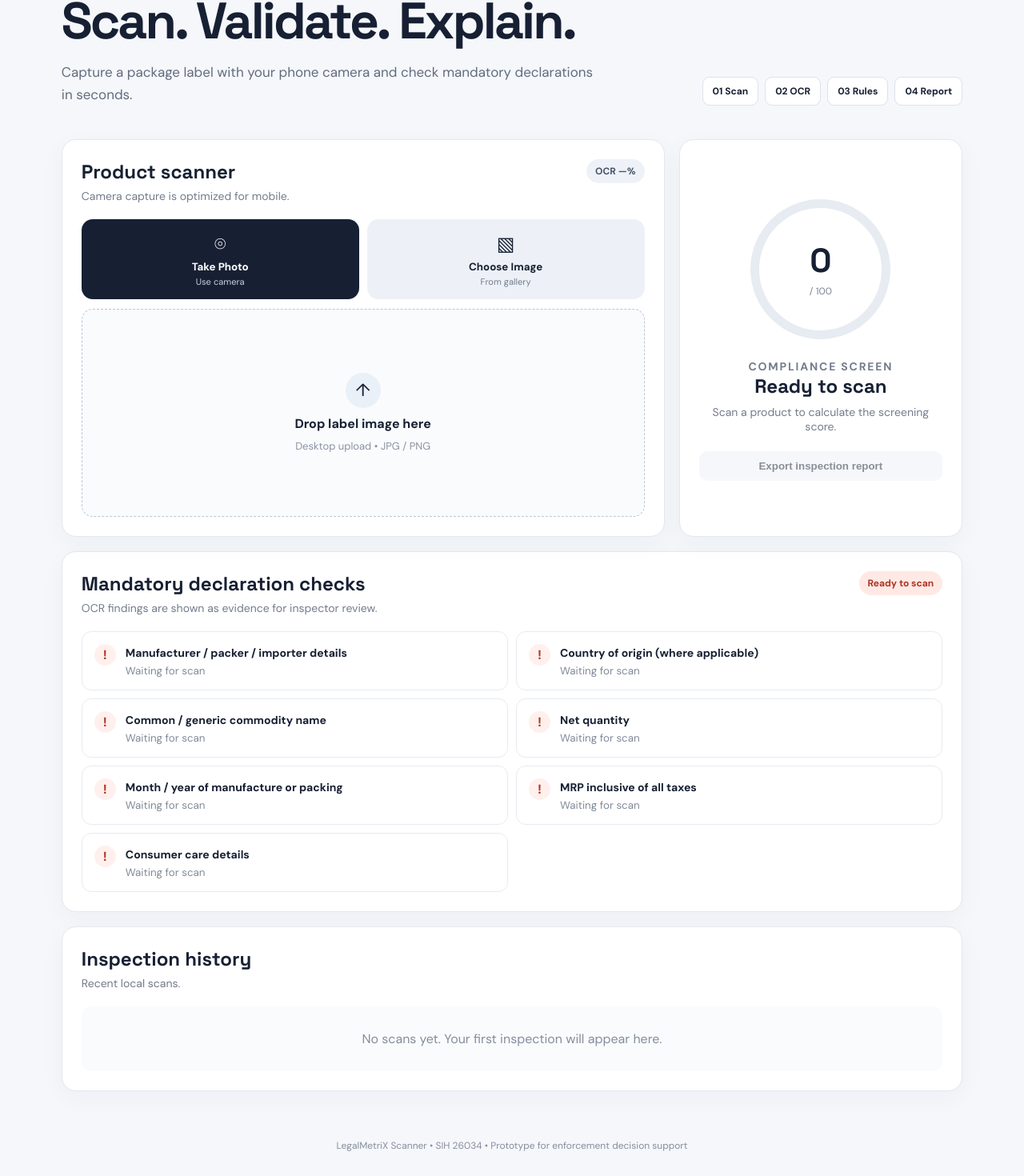
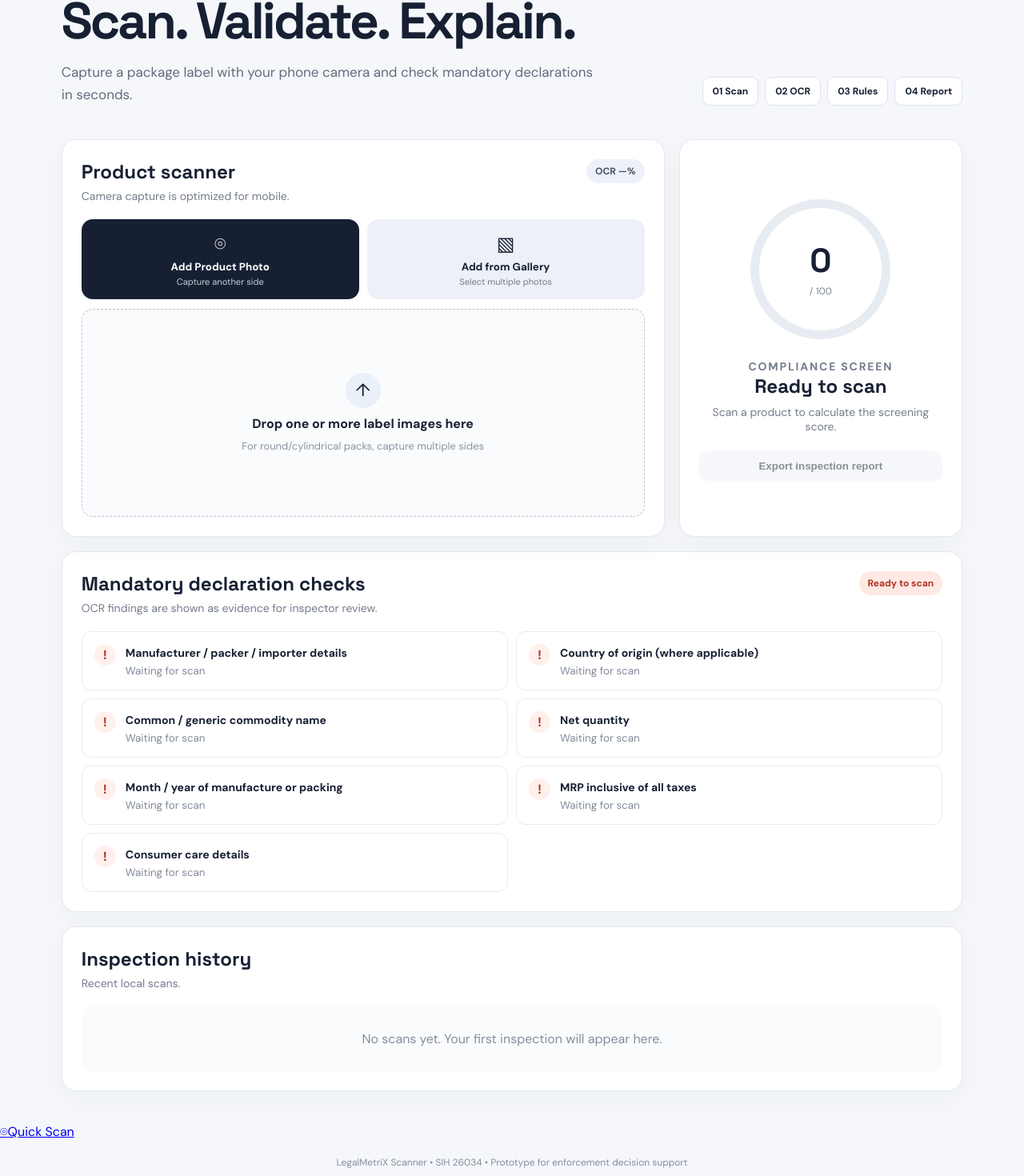
Before and after one commit to sumitjoshiakit-web/SIH-2026, a React (Vite) app in the folder frontend/: page / in a window 1280 px wide. Shown: the part 167-1637 px from the top of the page at 80% size. Built offline with nearby package versions, Linux system fonts and the light colour scheme.

Commit message:
Add multi-photo product scanning and quick scanner entry

```diff
--- a/frontend/src/main.jsx
+++ b/frontend/src/main.jsx
@@ -25,6 +25,7 @@ const FIELD_PATTERNS = {
 
 function App() {
   const [file, setFile] = useState(null);
+  const [files, setFiles] = useState([]);
   const [preview, setPreview] = useState('');
   const [ocrText, setOcrText] = useState('');
   const [confidence, setConfidence] = useState(0);
@@ -49,7 +50,7 @@ function App() {
   }
 
   async function scan() {
-    if (!file) return;
+    if (!files.length) return;
     setBusy(true); setError('');
     try {
       const result = await Tesseract.recognize(file, 'eng', {
@@ -58,13 +59,13 @@ function App() {
       const text = result.data.text.trim();
       setOcrText(text); setConfidence(Math.round(result.data.confidence || 0));
       const resultScore = Math.round((REQUIRED_FIELDS.filter(([key]) => FIELD_PATTERNS[key].test(text)).length / REQUIRED_FIELDS.length) * 100);
-      setHistory(prev => [{ id: crypto.randomUUID(), name: file.name, score: resultScore, scannedAt: new Date().toLocaleString() }, ...prev].slice(0, 8));
+      setHistory(prev => [{ id: crypto.randomUUID(), name: `${files.length} photo${files.length > 1 ? 's' : ''} • ${files[0].name}`, score: resultScore, scannedAt: new Date().toLocaleString() }, ...prev].slice(0, 8));
     } catch (e) { setError(e.message || 'OCR failed. Try a clearer label image.'); }
     finally { setBusy(false); }
   }
 
   function downloadReport() {
-    const report = { productImage: file?.name || null, generatedAt: new Date().toISOString(), ocrConfidence: confidence, score, status, checks, extractedText: ocrText, note: 'Prototype screening report. Verify findings against the current applicable Legal Metrology rules/amendments before enforcement action.' };
+    const report = { productImages: files.map(f => f.name), generatedAt: new Date().toISOString(), ocrConfidence: confidence, score, status, checks, extractedText: ocrText, note: 'Prototype screening report. Verify findings against the current applicable Legal Metrology rules/amendments before enforcement action.' };
     const blob = new Blob([JSON.stringify(report, null, 2)], { type: 'application/json' });
     const url = URL.createObjectURL(blob); const a = document.createElement('a'); a.href = url; a.download = `legalmetrix-scanner-report-${Date.now()}.json`; a.click(); URL.revokeObjectURL(url);
   }
@@ -75,15 +76,15 @@ function App() {
       <section className="hero"><div><p className="eyebrow">LEGAL METROLOGY • FIELD INSPECTION</p><h1>Scan. Validate. Explain.</h1><p>Capture a package label with your phone camera and check mandatory declarations in seconds.</p></div><div className="hero-flow"><span>01 Scan</span><span>02 OCR</span><span>03 Rules</span><span>04 Report</span></div></section>
 
       <section className="grid">
-        <div className="panel upload-panel">
+        <div id="scanner" className="panel upload-panel">
           <div className="panel-head"><div><h2>Product scanner</h2><p>Camera capture is optimized for mobile.</p></div><span className="badge">OCR {confidence || '—'}%</span></div>
-          <input ref={cameraRef} className="hidden-input" type="file" accept="image/*" capture="environment" onChange={e => handleFile(e.target.files[0])} />
-          <input ref={galleryRef} className="hidden-input" type="file" accept="image/*" onChange={e => handleFile(e.target.files[0])} />
-          <div className="scan-actions"><button className="camera-btn" onClick={() => cameraRef.current?.click()}><span>⌾</span><b>Take Photo</b><small>Use camera</small></button><button className="gallery-btn" onClick={() => galleryRef.current?.click()}><span>▧</span><b>Choose Image</b><small>From gallery</small></button></div>
-          <label className="dropzone" onDragOver={e => e.preventDefault()} onDrop={e => { e.preventDefault(); handleFile(e.dataTransfer.files[0]); }}>
-            {preview ? <img src={preview} alt="Uploaded product label" /> : <><div className="upload-icon">↑</div><strong>Drop label image here</strong><span>Desktop upload • JPG / PNG</span></>}
+          <input ref={cameraRef} className="hidden-input" type="file" accept="image/*" capture="environment" multiple onChange={e => handleFiles(e.target.files)} />
+          <input ref={galleryRef} className="hidden-input" type="file" accept="image/*" multiple onChange={e => handleFiles(e.target.files)} />
+          <div className="scan-actions"><button className="camera-btn" onClick={() => cameraRef.current?.click()}><span>⌾</span><b>Add Product Photo</b><small>Capture another side</small></button><button className="gallery-btn" onClick={() => galleryRef.current?.click()}><span>▧</span><b>Add from Gallery</b><small>Select multiple photos</small></button></div>
+          <label className="dropzone" onDragOver={e => e.preventDefault()} onDrop={e => { e.preventDefault(); handleFiles(e.dataTransfer.files); }}>
+            {files.length ? <div className="photo-grid">{files.map((f, i) => <div className="photo-thumb" key={`${f.name}-${i}`}><img src={URL.createObjectURL(f)} alt={`Product photo ${i + 1}`} /><button type="button" onClick={(e) => { e.preventDefault(); removePhoto(i); }}>×</button></div>)}</div> : <><div className="upload-icon">↑</div><strong>Drop one or more label images here</strong><span>For round/cylindrical packs, capture multiple sides</span></>}
           </label>
-          {file && <div className="file-row"><span title={file.name}>{file.name}</span><button className="primary" onClick={scan} disabled={busy}>{busy ? `Scanning ${confidence}%` : 'Run compliance scan'}</button></div>}
+          {files.length > 0 && <div className="file-row"><span>{files.length} photo{files.length > 1 ? 's' : ''} selected</span><button className="primary" onClick={scan} disabled={busy}>{busy ? `Scanning ${confidence}%` : 'Run compliance scan'}</button></div>}
           {error && <div className="error">{error}</div>}
         </div>
 
@@ -94,7 +95,7 @@ function App() {
 
       <section className="panel history"><div className="panel-head"><div><h2>Inspection history</h2><p>Recent local scans.</p></div></div>{history.length === 0 ? <div className="empty">No scans yet. Your first inspection will appear here.</div> : <div className="history-list">{history.map(item => <div className="history-row" key={item.id}><span className="mini-file">IMG</span><div><b>{item.name}</b><small>{item.scannedAt}</small></div><strong>{item.score}%</strong></div>)}</div>}</section>
     </main>
-    <nav className="mobile-nav"><button onClick={() => window.scrollTo({top:0, behavior:'smooth'})}>⌂<span>Scanner</span></button><button onClick={() => document.querySelector('.checklist')?.scrollIntoView({behavior:'smooth'})}>✓<span>Checks</span></button><button onClick={() => document.querySelector('.history')?.scrollIntoView({behavior:'smooth'})}>◷<span>History</span></button></nav>
+    <a className="direct-scan-fab" href="/?scan=1#scanner" aria-label="Open direct scanner">⌾<span>Quick Scan</span></a><nav className="mobile-nav"><button onClick={() => window.scrollTo({top:0, behavior:'smooth'})}>⌂<span>Scanner</span></button><button onClick={() => document.querySelector('.checklist')?.scrollIntoView({behavior:'smooth'})}>✓<span>Checks</span></button><button onClick={() => document.querySelector('.history')?.scrollIntoView({behavior:'smooth'})}>◷<span>History</span></button></nav>
     <footer>LegalMetriX Scanner • SIH 26034 • Prototype for enforcement decision support</footer>
   </div>;
 }
```
